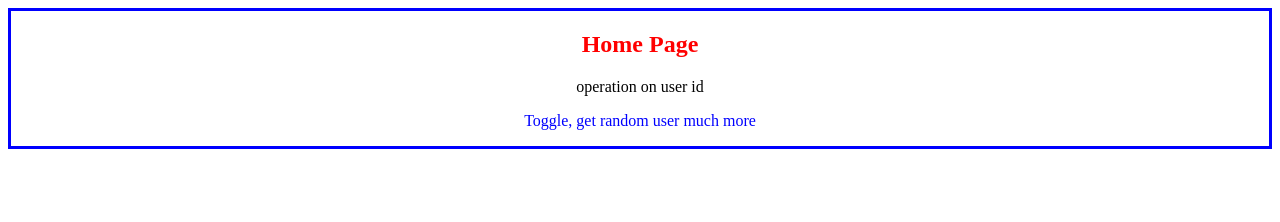
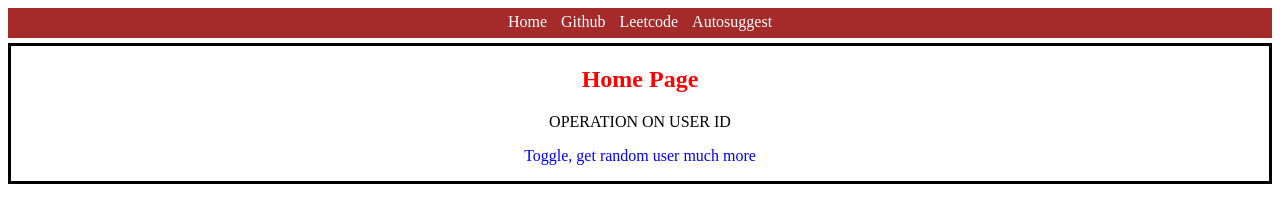
Before and after one commit to Shafeen01/Autosuggest, a website: page frontend/index.html in a window 1280 px wide. Drawn offline with Linux system fonts and the light colour scheme.

Commit message:
modifying home page

```diff
--- a/frontend/index.css
+++ b/frontend/index.css
@@ -3,7 +3,7 @@
 }
 #home-intro{
     text-align: center;
-    border: 3px solid blue;
+    border: 3px solid black;
 }
 #p2{
     color:blue;
@@ -11,3 +11,15 @@
 #home-intro:hover{
     background-color: lightblue;
 }
+#nav{
+    text-align: center;
+    background-color: brown;
+    height:25px;
+    padding-top: 5px;
+    margin-bottom: 5px;
+}
+#nav a{
+    margin: 8px 5px;
+    text-decoration: none;
+    color:white;
+}
--- a/frontend/index.html
+++ b/frontend/index.html
@@ -7,9 +7,15 @@
     <link rel="stylesheet" href="index.css">
 </head>
 <body>
+    <div id="nav">
+        <a href="/">Home</a>
+        <a href="https://github.com" target="_blank">Github</a>
+        <a href="https://leetcode.com">Leetcode</a>
+        <a href="./pages/autosuugest.html">Autosuggest</a>
+    </div>
     <div id ="home-intro">
     <h2> Home Page</h2>
-    <p id="p1">operation on user id</p>
+    <p id="p1">OPERATION ON USER ID </p>
     <p id="p2">Toggle, get random user much more</p>
     </div>
     <script src="index.js"></script>
```
Also changed, not shown: frontend/pages/autosuugest.html (added, +11 -0 lines).
